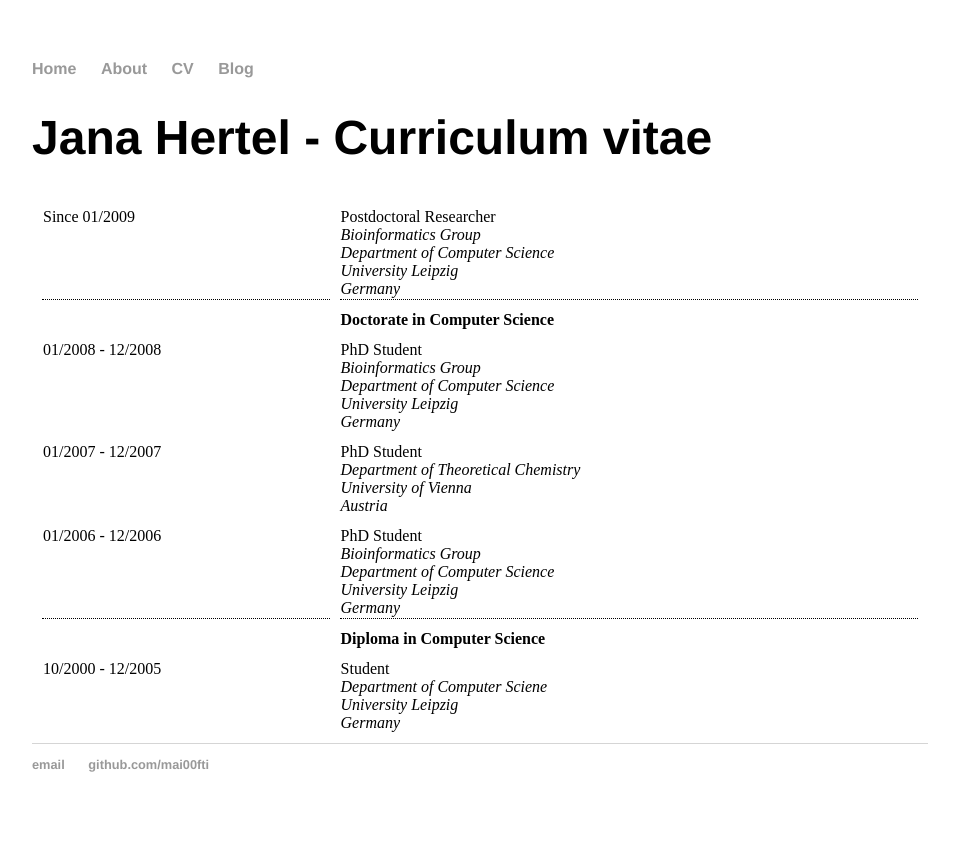
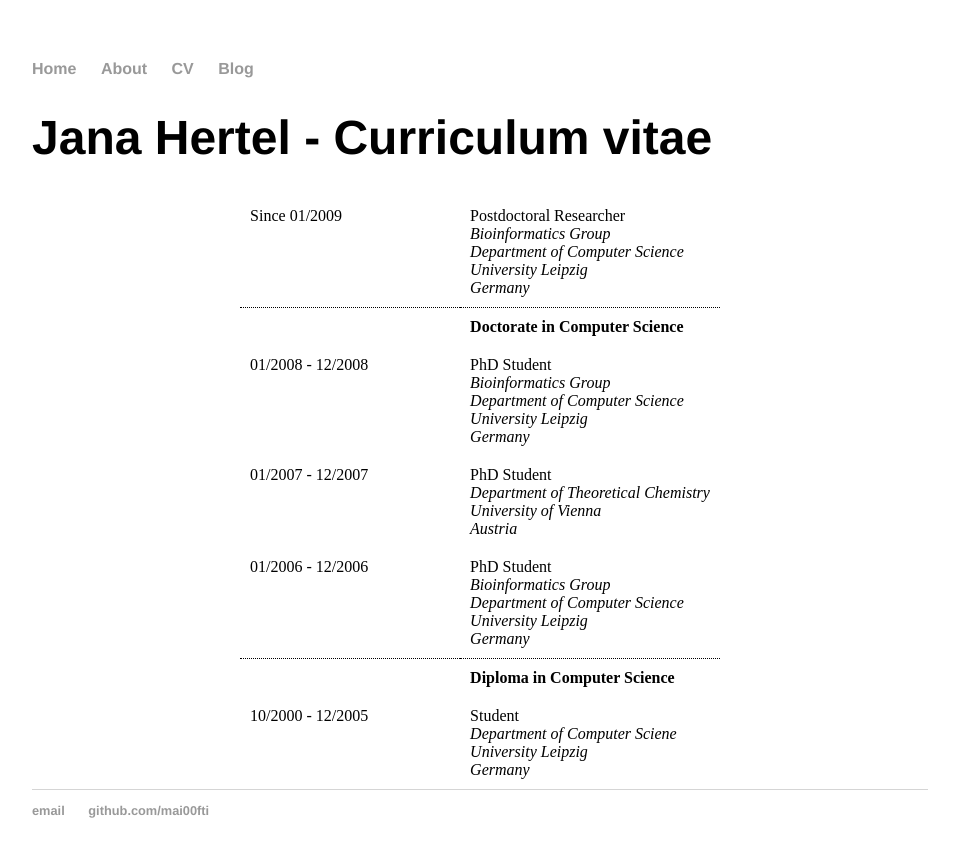
Before and after one commit to mai00fti/mai00fti.github.io, a Jekyll site: the page built from cv/index.html, in a window 1280 px wide. Shown: the top 857 px of the page, without its empty margins (160-1119 px from the left). Built offline with Jekyll 4.4.1, drawn with Linux system fonts in a browser that asks for light colours.

Commit message:
Update index.html

```diff
--- a/cv/index.html
+++ b/cv/index.html
@@ -5,9 +5,9 @@ title: Jana Hertel - Curriculum vitae
 
 <h1>{{ page.title }}</h1>
 
-<table width="100%" border="0" cellspacing="10">
+<table border="0" cellspacing="0" cellpadding="10" align="center">
 	<tr>
-    	<td valign="top" style="border-bottom:1px dotted black;">Since 01/2009</td>
+    	<td width="200" valign="top" style="border-bottom:1px dotted black;">Since 01/2009</td>
         <td style="border-bottom:1px dotted black;">
         	Postdoctoral Researcher<br />
             <i>Bioinformatics Group<br />
```
